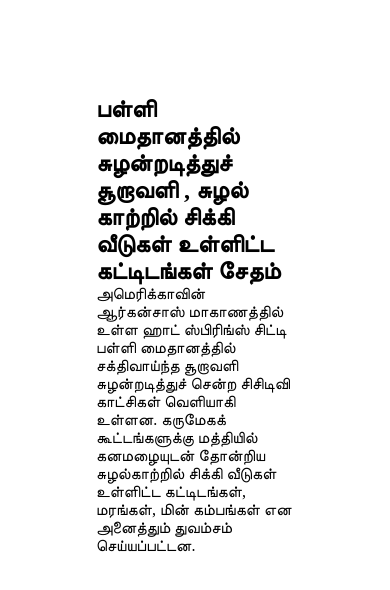
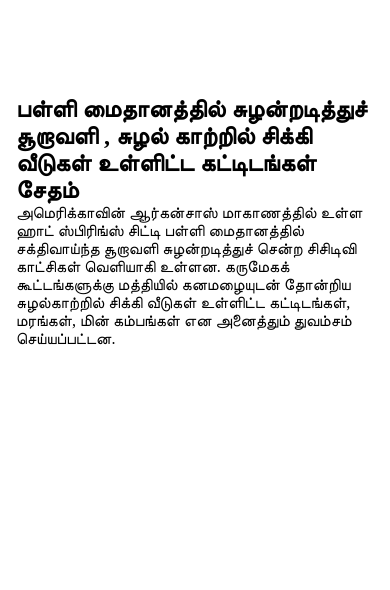
Before and after one commit to vishnugopy/cinemamonkey, a Next.js app: page /1 in a window 390 px wide. Shown: the top 590 px of the page. Built offline with nearby package versions, Linux system fonts and the light colour scheme.

Commit message:
more changes to improve

```diff
--- a/pages/index.js
+++ b/pages/index.js
@@ -7,11 +7,11 @@
   return (
     <>
       <Head>
-        <title>Create Next App</title>
+        <title>Cinema Monkeys</title>
         <meta name="description" content="Cinema Monkeys" />
         <meta name="viewport" content="width=device-width, initial-scale=1" />
         <link rel="preconnect" href="https://fonts.googleapis.com" />
-        <link rel="preconnect" href="https://fonts.gstatic.com" crossorigin />
+        <link rel="preconnect" href="https://fonts.gstatic.com" crossOrigin="true" />
         <link
           href="https://fonts.googleapis.com/css2?family=Arima+Madurai:wght@100;200;300;400;500;700;800;900&display=swap"
           rel="stylesheet"
--- a/styles/News.module.css
+++ b/styles/News.module.css
@@ -7,6 +7,11 @@
     min-height: 100vh;
   }
 
-.NewsPage{
 
+
+@media (max-width: 700px) {
+
+    .main {
+        padding: 6rem 1rem;
+    }
 }
```
